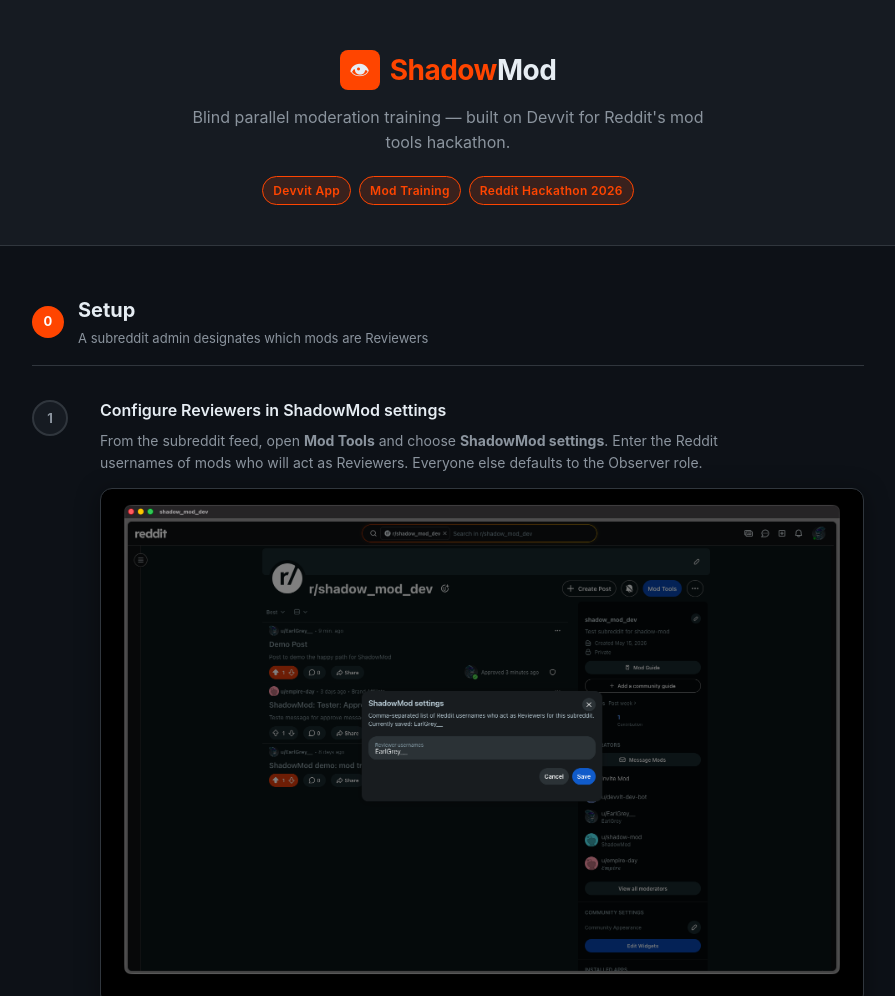
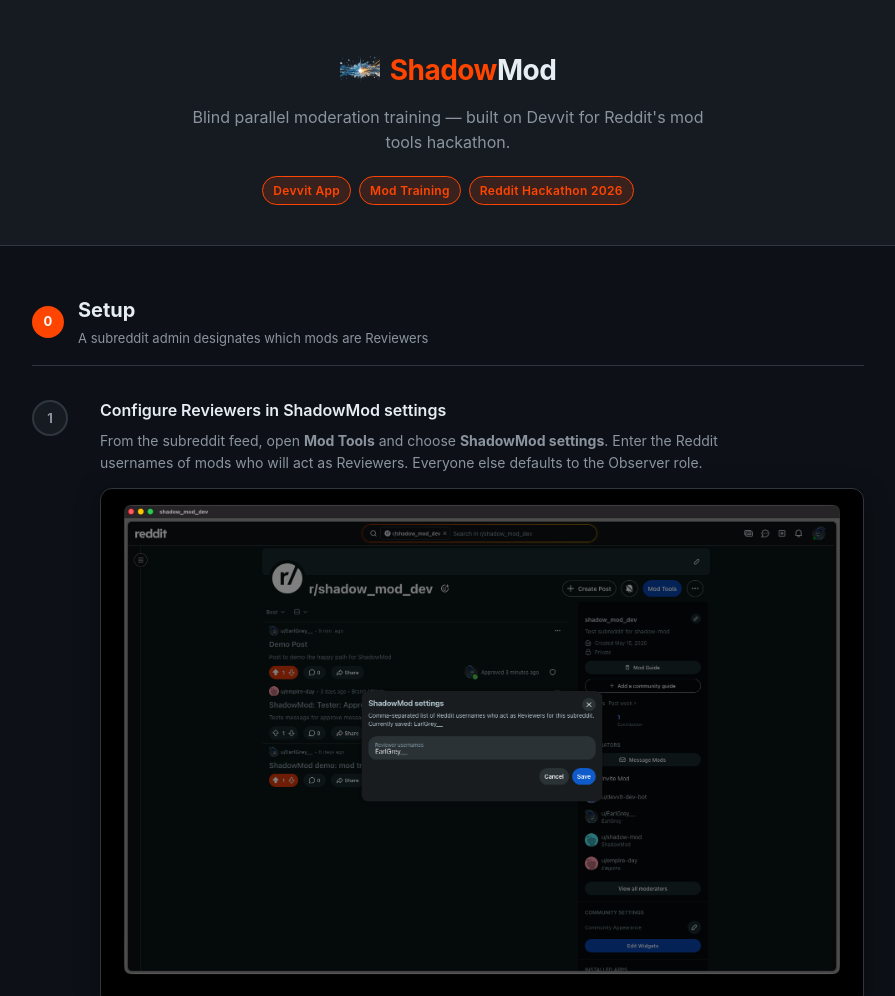
Before and after one commit to earlgreylabs/shadow-mod, a website: page docs/index.html in a window 1280 px wide. Shown: the top 996 px of the page, without its empty margins (192-1087 px from the left). Drawn offline with Linux system fonts and the light colour scheme.

Commit message:
docs: replace emoji logo with app icon in walkthrough header

```diff
--- a/docs/index.html
+++ b/docs/index.html
@@ -44,10 +44,15 @@
 
     .logo-icon {
       width: 40px; height: 40px;
-      background: var(--orange);
       border-radius: 8px;
-      display: flex; align-items: center; justify-content: center;
-      font-size: 20px;
+      overflow: hidden;
+      flex-shrink: 0;
+    }
+
+    .logo-icon img {
+      width: 100%; height: 100%;
+      display: block;
+      object-fit: cover;
     }
 
     .logo-name {
@@ -246,7 +251,7 @@
 
 <header>
   <div class="logo">
-    <div class="logo-icon">👁</div>
+    <div class="logo-icon"><img src="icon.png" alt="ShadowMod icon" /></div>
     <div class="logo-name"><span>Shadow</span>Mod</div>
   </div>
   <p>Blind parallel moderation training — built on Devvit for Reddit's mod tools hackathon.</p>
```
Also changed, not shown: docs/icon.png (added).
